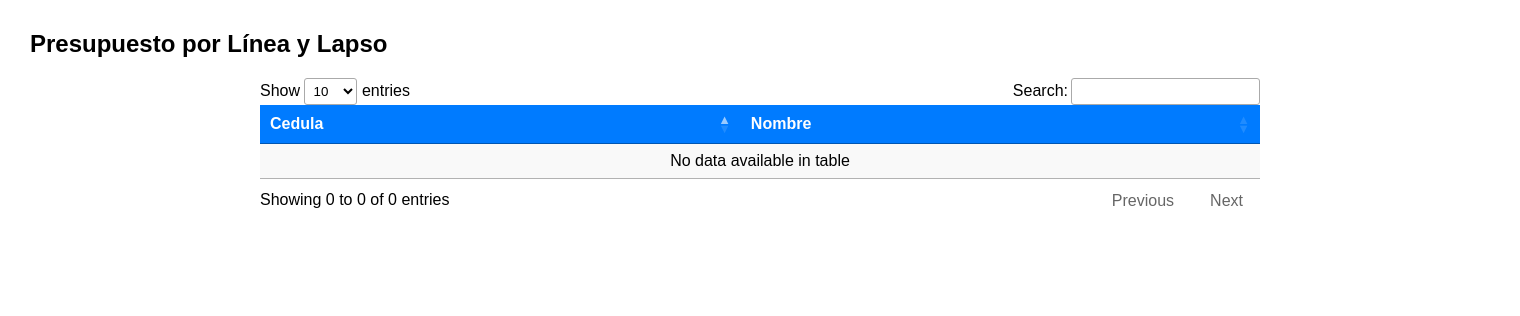
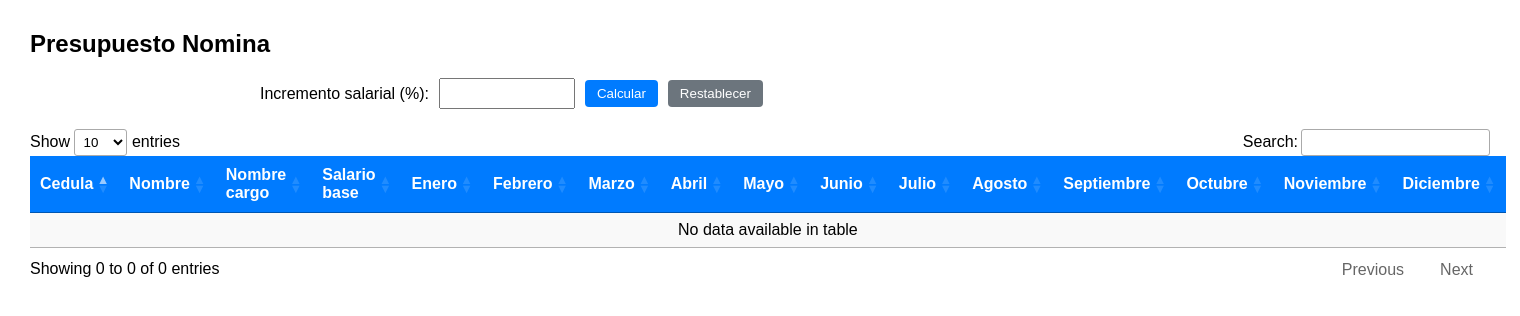
Before and after one commit to david-arce/herramientas-cogancevalle, a Django app: page /presupuesto/presupuesto_nomina/ in a window 1520 px wide. Shown: the top 316 px of the page. Run offline with Django 5.2, Linux system fonts and the light colour scheme; data that the repository does not hold is empty; some libraries are stand-ins or nearby versions.

Commit message:
incremento salarial nomina

```diff
--- a/presupuestoApp/models.py
+++ b/presupuestoApp/models.py
@@ -141,6 +141,7 @@ class BdPresupuestoNomina(models.Model):
     auxilio = models.IntegerField(blank=True, null=True)
     nombre_des = models.CharField(max_length=255, blank=True, null=True)
     tipo_cargo = models.CharField(max_length=50, blank=True, null=True)
+    nombre_cpt = models.CharField(max_length=255, blank=True, null=True)
     valor = models.IntegerField(blank=True, null=True)
 
     class Meta:
--- a/presupuestoApp/templates/presupuestoApp/presupuesto_nomina.html
+++ b/presupuestoApp/templates/presupuestoApp/presupuesto_nomina.html
@@ -15,32 +15,92 @@
             font-family: Arial, sans-serif;
             margin: 30px;
         }
-
         table.dataTable thead th {
             background-color: #007bff;
             color: white;
         }
+        .dataTables_wrapper {
+            width: 100% !important;       /* ocupar todo el ancho */
+            margin: 20px auto; /* centrado arriba y abajo */
+        }
+        .acciones {
+            max-width: 1000px;
+            margin: 20px auto;
+            display: flex;
+            gap: 10px;
+            align-items: center;
+        }
+        input[type="number"] {
+            padding: 6px;
+            width: 120px;
+        }
+        button {
+            padding: 6px 12px;
+            background: #007bff;
+            color: white;
+            border: none;
+            cursor: pointer;
+            border-radius: 4px;
+        }
+        button:hover {
+            background: #0056b3;
+        }
 
-        .dataTables_wrapper {
-            max-width: 1000px;
-            margin: auto;
-        }
+
+
     </style>
 </head>
 <body>
-    <h2>Presupuesto por Línea y Lapso</h2>
+    <h2>Presupuesto Nomina</h2>
+
+    <!-- Controles -->
+    <div class="acciones">
+        <label for="porcentaje">Incremento salarial (%):</label>
+        <input type="number" id="porcentaje" min="0" step="0.01">
+        <button id="calcularBtn">Calcular</button>
+        <button id="resetBtn" style="background:#6c757d;">Restablecer</button>
+    </div>
+
     <table id="presupuestoTable" class="display">
         <thead>
             <tr>
                 <th>Cedula</th>
                 <th>Nombre</th>
+                <th>Nombre cargo</th>
+                <th>Salario base</th>
+                <th>Enero</th>
+                <th>Febrero</th>
+                <th>Marzo</th>
+                <th>Abril</th>
+                <th>Mayo</th>
+                <th>Junio</th>
+                <th>Julio</th>
+                <th>Agosto</th>
+                <th>Septiembre</th>
+                <th>Octubre</th>
+                <th>Noviembre</th>
+                <th>Diciembre</th>
             </tr>
         </thead>
         <tbody>
-            {% for row in presupuesto_nomina %}
+            {% for row in nomina %}
             <tr>
                 <td>{{ row.cedula }}</td>
                 <td>{{ row.nombre }}</td>
+                <td>{{ row.nombre_car }}</td>
+                <td class="salario-original">{{ row.salario }}</td>
+                <td class="salario-calculado"></td>
+                <td class="salario-calculado"></td>
+                <td class="salario-calculado"></td>
+                <td class="salario-calculado"></td>
+                <td class="salario-calculado"></td>
+                <td class="salario-calculado"></td>
+                <td class="salario-calculado"></td>
+                <td class="salario-calculado"></td>
+                <td class="salario-calculado"></td>
+                <td class="salario-calculado"></td>
+                <td class="salario-calculado"></td>
+                <td class="salario-calculado"></td>
             </tr>
             {% endfor %}
         </tbody>
@@ -48,10 +108,35 @@
 
     <script>
         $(document).ready(function () {
-            $('#presupuestoTable').DataTable({
+            let table = $('#presupuestoTable').DataTable({
                 language: {
                     url: '//cdn.datatables.net/plug-ins/1.13.6/i18n/es-ES.json'
                 }
+            });
+
+            // Botón Calcular
+            $('#calcularBtn').on('click', function () {
+                let porcentaje = parseFloat($('#porcentaje').val());
+                if (isNaN(porcentaje)) {
+                    alert("Por favor ingresa un número válido");
+                    return;
+                }
+
+                $('#presupuestoTable tbody tr').each(function () {
+                    let salarioOriginal = parseFloat($(this).find("td.salario-original").text());
+                    if (!isNaN(salarioOriginal)) {
+                        let nuevoSalario = salarioOriginal + (salarioOriginal * porcentaje / 100);
+                        $(this).find("td.salario-calculado").text(nuevoSalario.toFixed(2));
+                    }
+                });
+            });
+
+            // Botón Restablecer
+            $('#resetBtn').on('click', function () {
+                $('#presupuestoTable tbody tr').each(function () {
+                    $(this).find("td.salario-calculado").text(""); // limpia la columna calculada
+                });
+                $('#porcentaje').val(""); // limpia el input
             });
         });
     </script>
--- a/presupuestoApp/views.py
+++ b/presupuestoApp/views.py
@@ -122,6 +122,9 @@ def dashboard(request):
     return render(request, 'presupuestoApp/dashboard.html')
 
 def presupuestoNomina(request):
-    nomina = BdPresupuestoNomina.objects.values()
-    print(nomina)
-    return render(request, 'presupuestoApp/presupuesto_nomina.html')
+    # nomina = BdPresupuestoNomina.objects.values()
+    # obtener los valores de nomina unicos
+    nomina = BdPresupuestoNomina.objects.values('cedula','nombre','nombre_car','salario').distinct()
+
+    df_nomina = pd.DataFrame(list(nomina))
+    return render(request, 'presupuestoApp/presupuesto_nomina.html', {'nomina': nomina})
```
Also changed, not shown: presupuestoApp/migrations/0002_bdpresupuestonomina.py.
